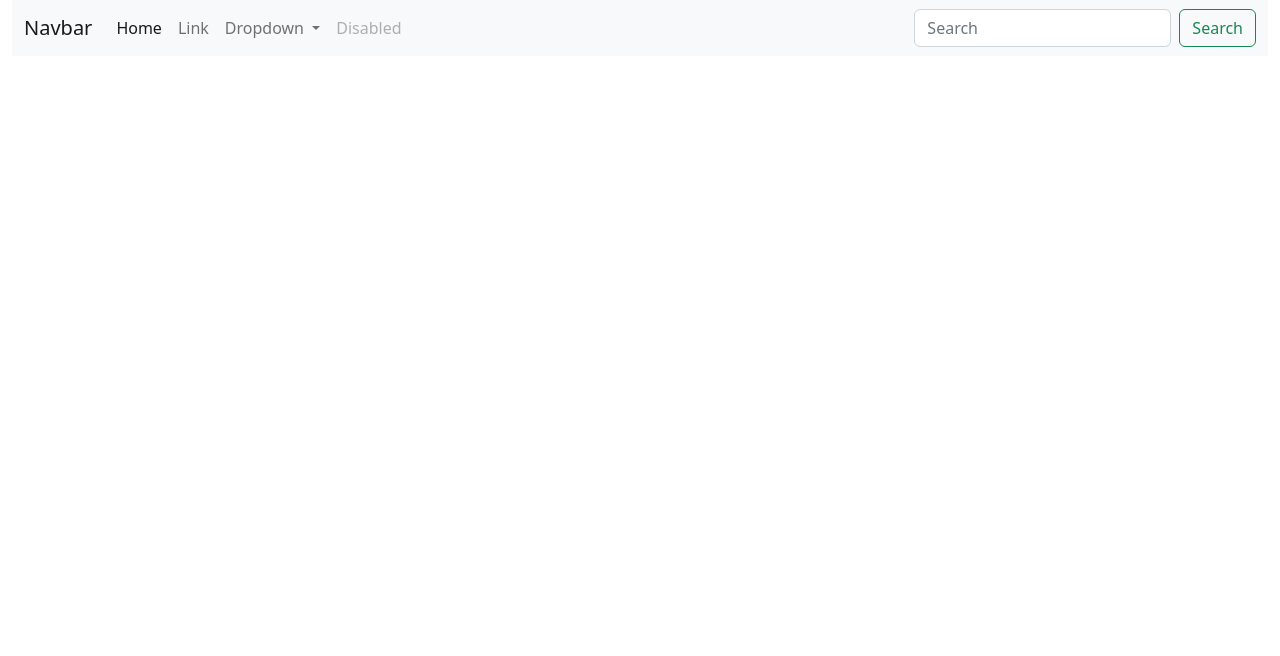
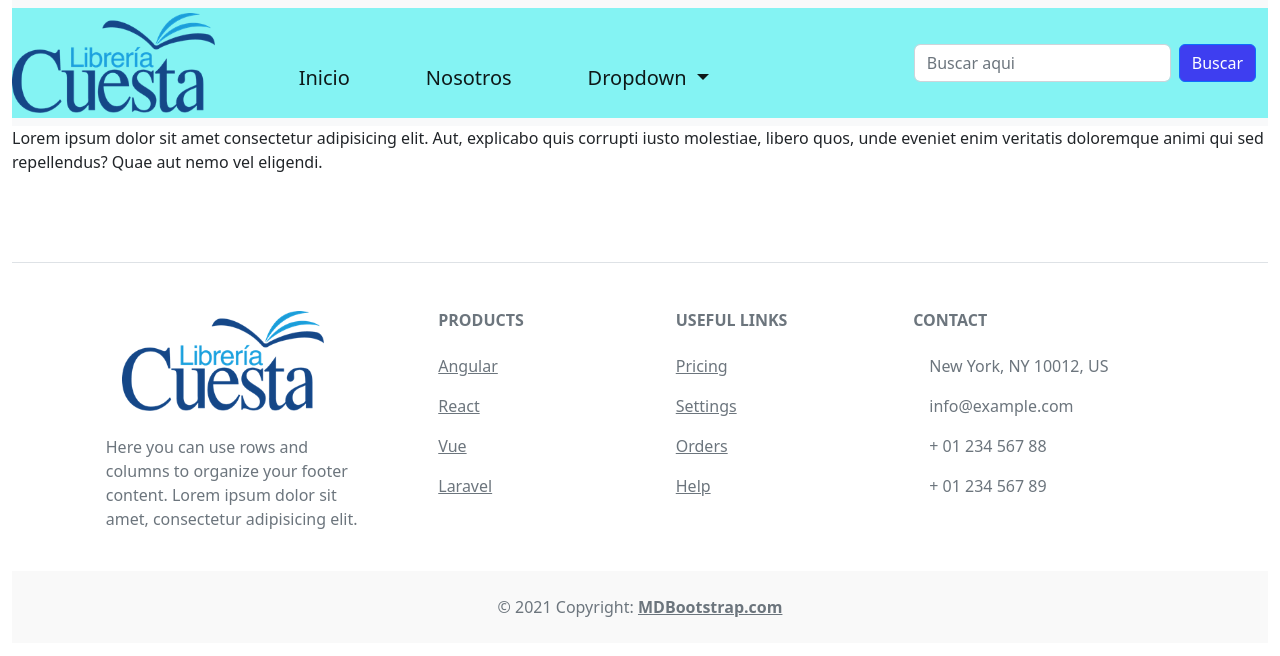
Before and after one commit to marceRocha/proyecto-final, a plain HTML site: page index.html in a window 1280 px wide. Drawn offline with Linux system fonts and the light colour scheme.

Commit message:
modificaciones

```diff
--- a/index.html
+++ b/index.html
@@ -6,25 +6,49 @@
     <meta name="viewport" content="width=device-width, initial-scale=1.0">
     <title>Document</title>
     <link rel="stylesheet" href="css/bootstrap.min.css">
+    <style>
+        .logo {
+            width: 200x;
+            height: 100px;
+        }
+        .nav-link {
+            font-size: 20px;
+        }
+        .nav-item{
+            padding-left: 60px;
+            padding-top: 30px;
+        }
+        .btn {
+            background-color:rgb(62, 62, 240);
+            color: white;
+        }
+        .nav {
+            background-color: rgb(132, 243, 243);
+        }
+        .img-footer {
+            width: 200x;
+            height: 100px;
+        }
+    </style>
 </head>
 <body>
     <div class="main container-fluid">
         <nav class="navbar navbar-expand-lg bg-light">
-            <div class="container-fluid">
-              <a class="navbar-brand" href="#">Navbar</a>
+            <div class="nav container-fluid">
+              <a class="navbar-brand" href="index.html"><img class="logo" src="imagenes/LOGO-MUNDO-DE-COLORES-01_shorter.png" alt=""></a>
               <button class="navbar-toggler" type="button" data-bs-toggle="collapse" data-bs-target="#navbarSupportedContent" aria-controls="navbarSupportedContent" aria-expanded="false" aria-label="Toggle navigation">
                 <span class="navbar-toggler-icon"></span>
               </button>
               <div class="collapse navbar-collapse" id="navbarSupportedContent">
                 <ul class="navbar-nav me-auto mb-2 mb-lg-0">
                   <li class="nav-item">
-                    <a class="nav-link active" aria-current="page" href="#">Home</a>
+                    <a class="nav-link active" aria-current="page" href="#">Inicio</a>
                   </li>
                   <li class="nav-item">
-                    <a class="nav-link" href="#">Link</a>
+                    <a class="nav-link active" aria-current="page" href="#">Nosotros</a>
                   </li>
                   <li class="nav-item dropdown">
-                    <a class="nav-link dropdown-toggle" href="#" role="button" data-bs-toggle="dropdown" aria-expanded="false">
+                    <a class="nav-link active dropdown-toggle" href="#" role="button" data-bs-toggle="dropdown" aria-expanded="false">
                       Dropdown
                     </a>
                     <ul class="dropdown-menu">
@@ -34,19 +58,128 @@
                       <li><a class="dropdown-item" href="#">Something else here</a></li>
                     </ul>
                   </li>
-                  <li class="nav-item">
-                    <a class="nav-link disabled">Disabled</a>
-                  </li>
                 </ul>
                 <form class="d-flex" role="search">
-                  <input class="form-control me-2" type="search" placeholder="Search" aria-label="Search">
-                  <button class="btn btn-outline-success" type="submit">Search</button>
+                  <input class="form-control me-2" type="search" placeholder="Buscar aqui" aria-label="Search">
+                  <button class="btn btn-outline-primary" type="submit">Buscar</button>
                 </form>
               </div>
             </div>
           </nav>
     </div>
-    <script src="js/bootstrap.min.js"></script>
+    <div class="contenido container-fluid">
+        <p>Lorem ipsum dolor sit amet consectetur adipisicing elit. Aut, explicabo quis corrupti iusto molestiae, libero quos, unde eveniet enim veritatis doloremque animi qui sed repellendus? Quae aut nemo vel eligendi.</p>
+    </div>
+    <div class="footer container-fluid">
+        <!-- Footer -->
+<footer class="text-center text-lg-start bg-white text-muted">
+    <!-- Section: Social media -->
+    <section class="d-flex justify-content-center justify-content-lg-between p-4 border-bottom">
 
+      <!-- Right -->
+      <div>
+        <a href="" class="me-4 link-secondary">
+          <i class="fab fa-facebook-f"></i>
+        </a>
+        <a href="" class="me-4 link-secondary">
+          <i class="fab fa-twitter"></i>
+        </a>
+        <a href="" class="me-4 link-secondary">
+          <i class="fab fa-google"></i>
+        </a>
+        <a href="" class="me-4 link-secondary">
+          <i class="fab fa-instagram"></i>
+        </a>
+        <a href="" class="me-4 link-secondary">
+          <i class="fab fa-linkedin"></i>
+        </a>
+        <a href="" class="me-4 link-secondary">
+          <i class="fab fa-github"></i>
+        </a>
+      </div>
+
+    </section>
+
+    <section class="">
+      <div class="container text-center text-md-start mt-5">
+
+        <div class="row mt-3">
+
+          <div class="col-md-3 col-lg-4 col-xl-3 mx-auto mb-4">
+
+            <h6 class="text-uppercase fw-bold mb-4">
+              <i class="fas fa-gem me-3 text-secondary"></i><a href="index.html"><img class="img-footer" src="imagenes/LOGO-MUNDO-DE-COLORES-01_shorter.png" alt=""></a>
+            </h6>
+            <p>
+              Here you can use rows and columns to organize your footer content. Lorem ipsum
+              dolor sit amet, consectetur adipisicing elit.
+            </p>
+          </div>
+
+          <div class="col-md-2 col-lg-2 col-xl-2 mx-auto mb-4">
+
+            <h6 class="text-uppercase fw-bold mb-4">
+              Products
+            </h6>
+            <p>
+              <a href="#!" class="text-reset">Angular</a>
+            </p>
+            <p>
+              <a href="#!" class="text-reset">React</a>
+            </p>
+            <p>
+              <a href="#!" class="text-reset">Vue</a>
+            </p>
+            <p>
+              <a href="#!" class="text-reset">Laravel</a>
+            </p>
+          </div>
+
+          <div class="col-md-3 col-lg-2 col-xl-2 mx-auto mb-4">
+
+            <h6 class="text-uppercase fw-bold mb-4">
+              Useful links
+            </h6>
+            <p>
+              <a href="#!" class="text-reset">Pricing</a>
+            </p>
+            <p>
+              <a href="#!" class="text-reset">Settings</a>
+            </p>
+            <p>
+              <a href="#!" class="text-reset">Orders</a>
+            </p>
+            <p>
+              <a href="#!" class="text-reset">Help</a>
+            </p>
+          </div>
+
+          <div class="col-md-4 col-lg-3 col-xl-3 mx-auto mb-md-0 mb-4">
+
+            <h6 class="text-uppercase fw-bold mb-4">Contact</h6>
+            <p><i class="fas fa-home me-3 text-secondary"></i> New York, NY 10012, US</p>
+            <p>
+              <i class="fas fa-envelope me-3 text-secondary"></i>
+              info@example.com
+            </p>
+            <p><i class="fas fa-phone me-3 text-secondary"></i> + 01 234 567 88</p>
+            <p><i class="fas fa-print me-3 text-secondary"></i> + 01 234 567 89</p>
+          </div>
+
+        </div>
+
+      </div>
+    </section>
+
+    <div class="text-center p-4" style="background-color: rgba(0, 0, 0, 0.025);">
+      © 2021 Copyright:
+      <a class="text-reset fw-bold" href="https://mdbootstrap.com/">MDBootstrap.com</a>
+    </div>
+
+  </footer>
+
+    </div>
+    <script src="js/bootstrap.bundle.min.js"></script>
+    <!-- <script src="js/bootstrap.min.js"></script> -->
 </body>
 </html>
```
Also changed, not shown: imagenes/LOGO-MUNDO-DE-COLORES-01_shorter.png (added).
